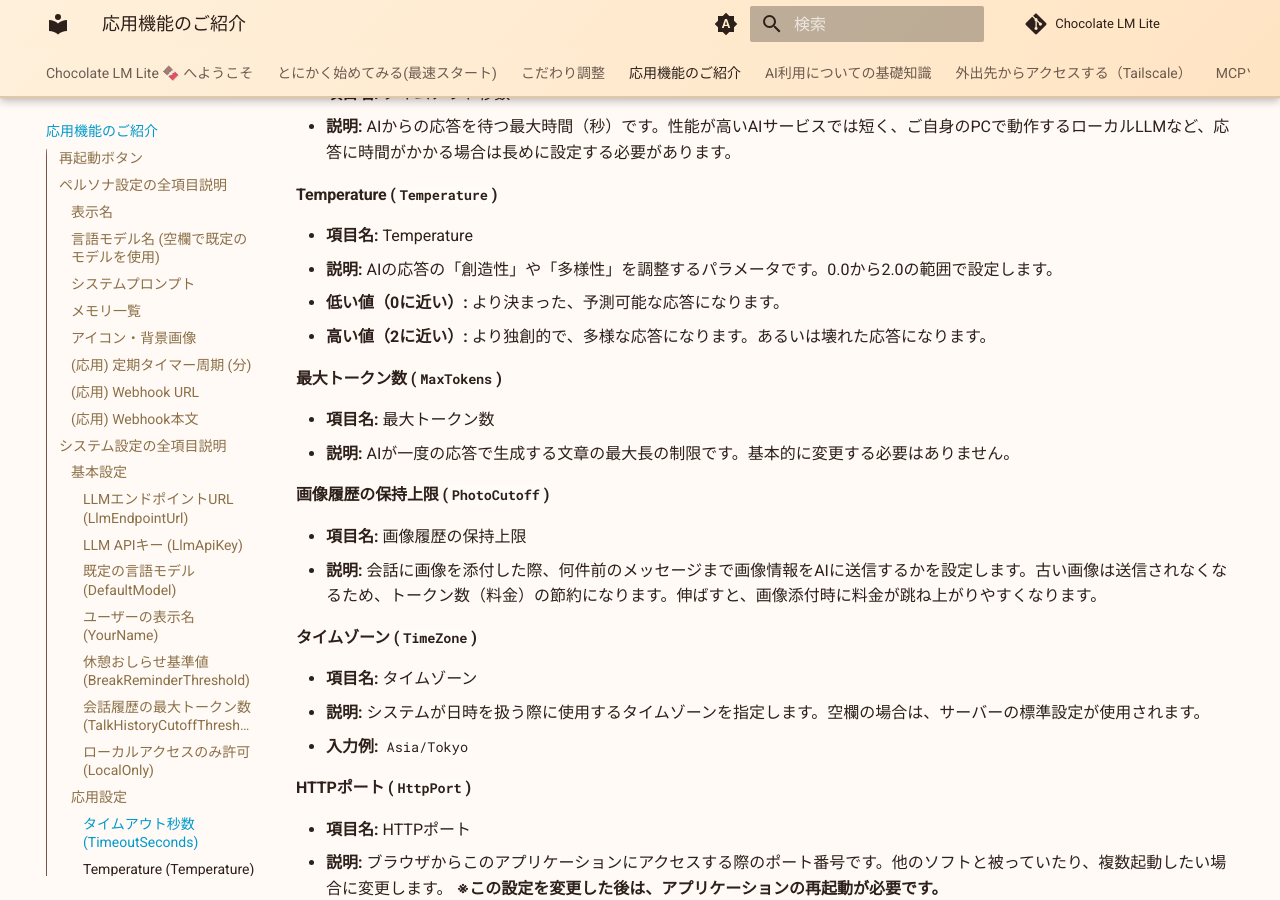
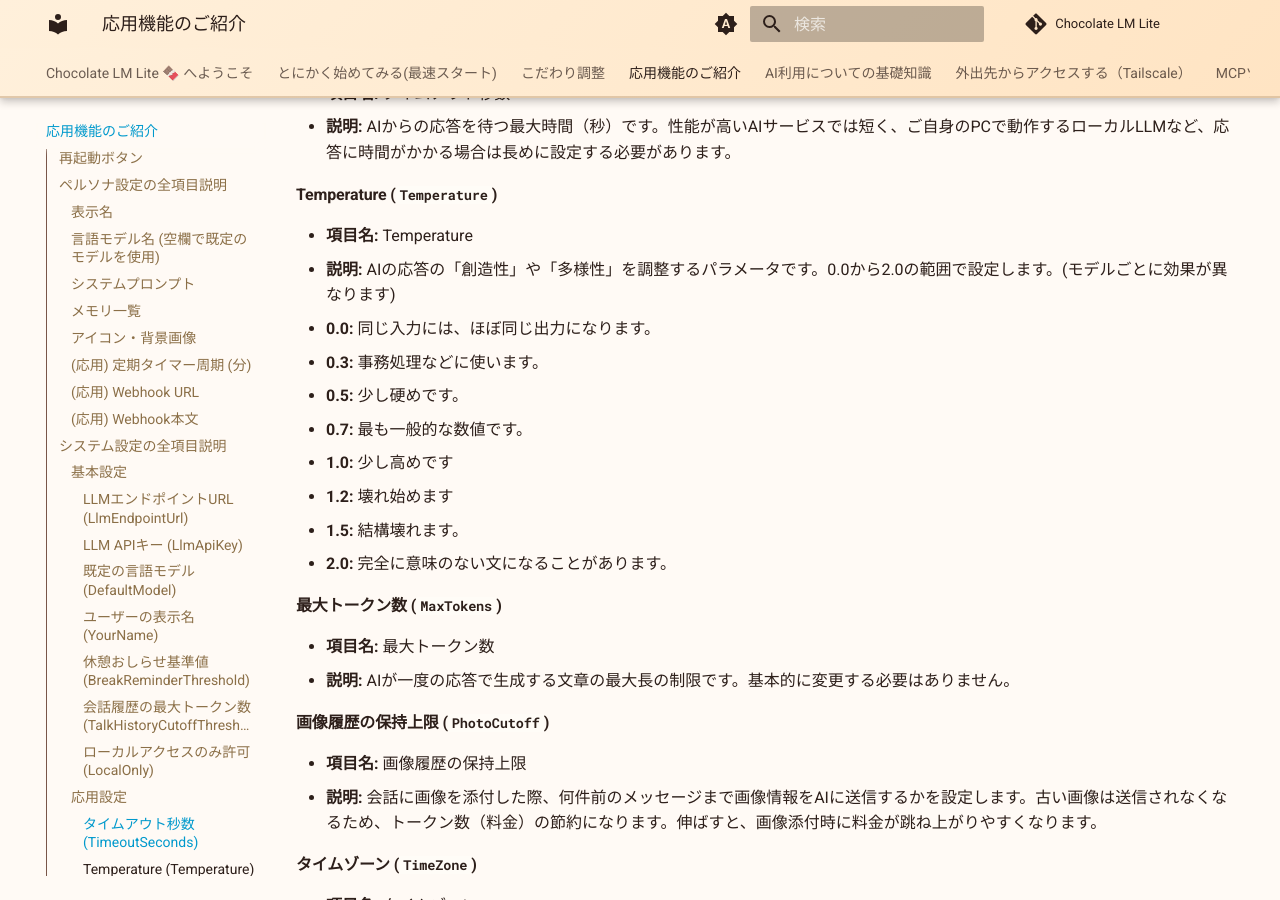
Before and after one commit to gpsnmeajp/chocolatelmlitedoc, an MkDocs documentation site: the page built from docs/3_advanced.md, in a window 1280 px wide and 900 px high, scrolled down 3221 px. Built offline with MkDocs 1.6.1 and Material for MkDocs 9.7.7, drawn with Linux system fonts in a browser that asks for light colours; comment, search, counter and statistics services are not loaded.

Commit message:
一部追記

```diff
--- a/docs/3_advanced.md
+++ b/docs/3_advanced.md
@@ -121,9 +121,15 @@
 #### Temperature (`Temperature`)
 - **項目名:** Temperature
 - **説明:**
-  AIの応答の「創造性」や「多様性」を調整するパラメータです。0.0から2.0の範囲で設定します。
-  - **低い値（0に近い）:** より決まった、予測可能な応答になります。
-  - **高い値（2に近い）:** より独創的で、多様な応答になります。あるいは壊れた応答になります。
+  AIの応答の「創造性」や「多様性」を調整するパラメータです。0.0から2.0の範囲で設定します。(モデルごとに効果が異なります)
+  - **0.0:** 同じ入力には、ほぼ同じ出力になります。
+  - **0.3:** 事務処理などに使います。
+  - **0.5:** 少し硬めです。
+  - **0.7:** 最も一般的な数値です。
+  - **1.0:** 少し高めです
+  - **1.2:** 壊れ始めます
+  - **1.5:** 結構壊れます。
+  - **2.0:** 完全に意味のない文になることがあります。
 
 #### 最大トークン数 (`MaxTokens`)
 - **項目名:** 最大トークン数
```
Also changed, not shown: docs/2_tune.md (+2 -0 lines).
